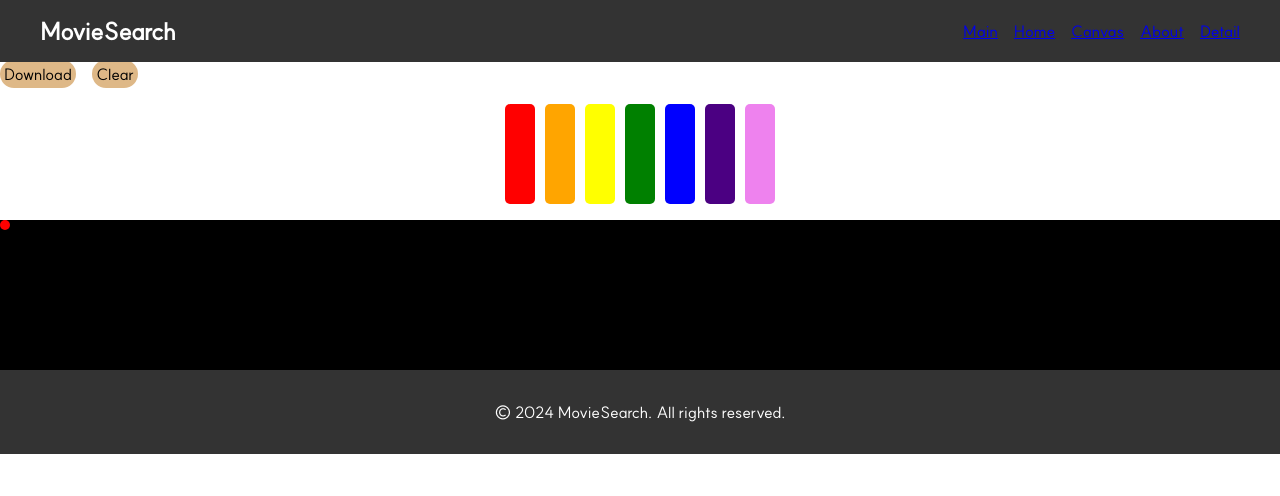
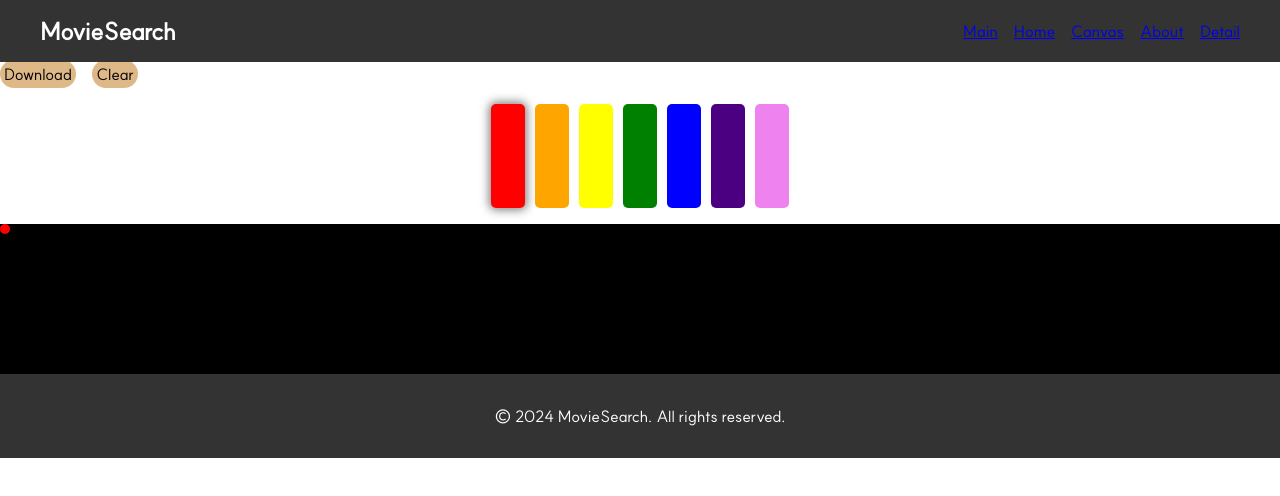
Before and after one commit to yeoniii20/movit, a Vue app: page /canvas in a window 1280 px wide. Shown: the top 496 px of the page. Built offline with nearby package versions, Linux system fonts and the light colour scheme.

Commit message:
feat: selected color에 속성 추가

```diff
--- a/src/views/CanvasView.vue
+++ b/src/views/CanvasView.vue
@@ -9,9 +9,15 @@
         v-for="color in colors"
         :key="color"
         class="crayon"
-        :style="{ backgroundColor: color }"
+        :style="{
+          backgroundColor: color,
+          boxShadow:
+            selectedColor === color
+              ? '0 0 10px 2px rgba(0, 0, 0, 0.5)'
+              : 'none',
+        }"
         @click="selectColor(color)"
-      ></div>
+      />
     </div>
     <CanvasCom ref="canvasCom" :selectedColor="selectedColor" />
   </div>
@@ -28,7 +34,7 @@ export default {
   },
   setup() {
     const canvasCom = ref(null);
-    const selectedColor = ref("rgba(255, 0, 0)");
+    const selectedColor = ref("red");
 
     const colors = [
       "red",
@@ -89,5 +95,7 @@ export default {
   margin: 0 5px;
   border-radius: 5px;
   cursor: pointer;
+  border: 2px solid transparent;
+  transition: box-shadow 0.3s ease;
 }
 </style>
```
